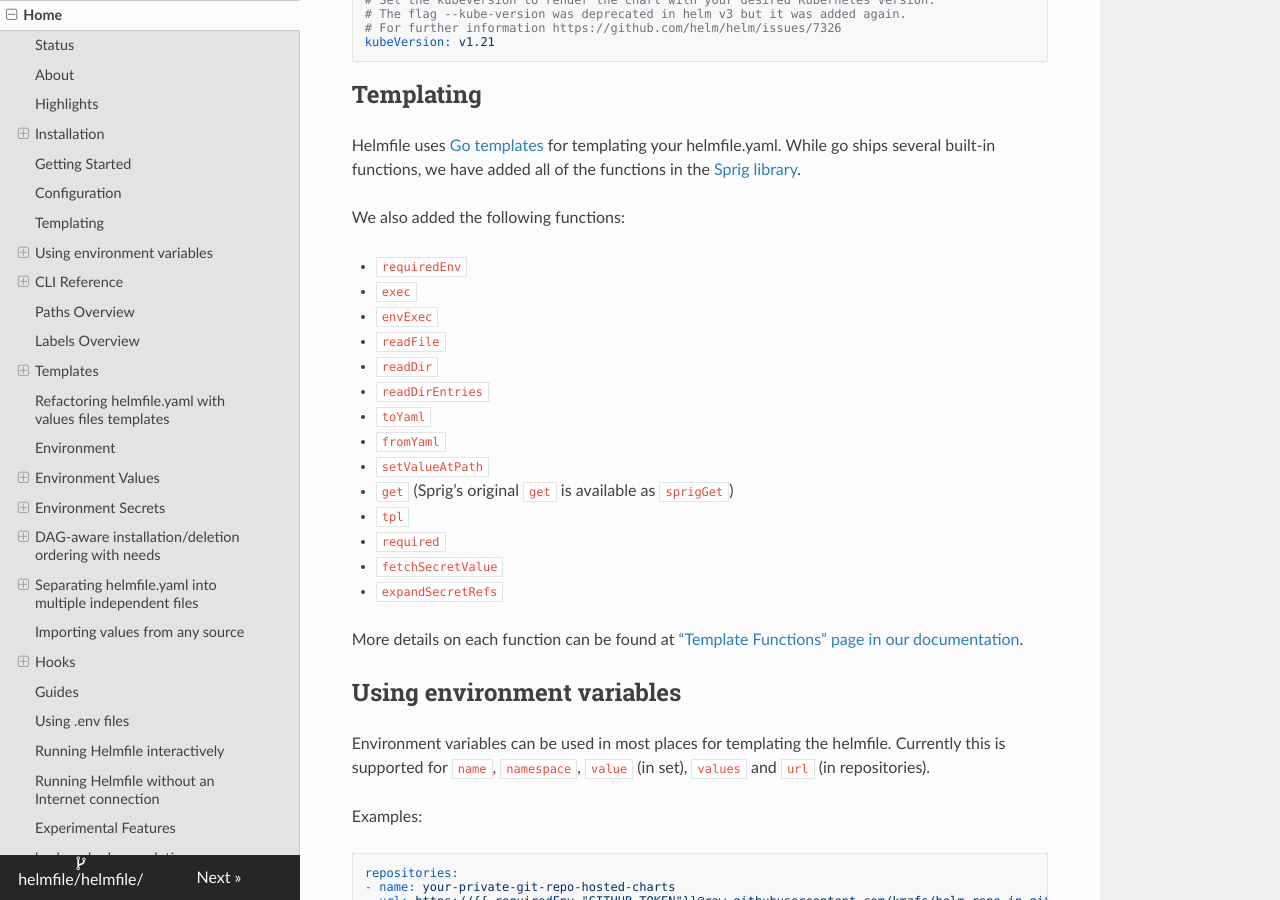
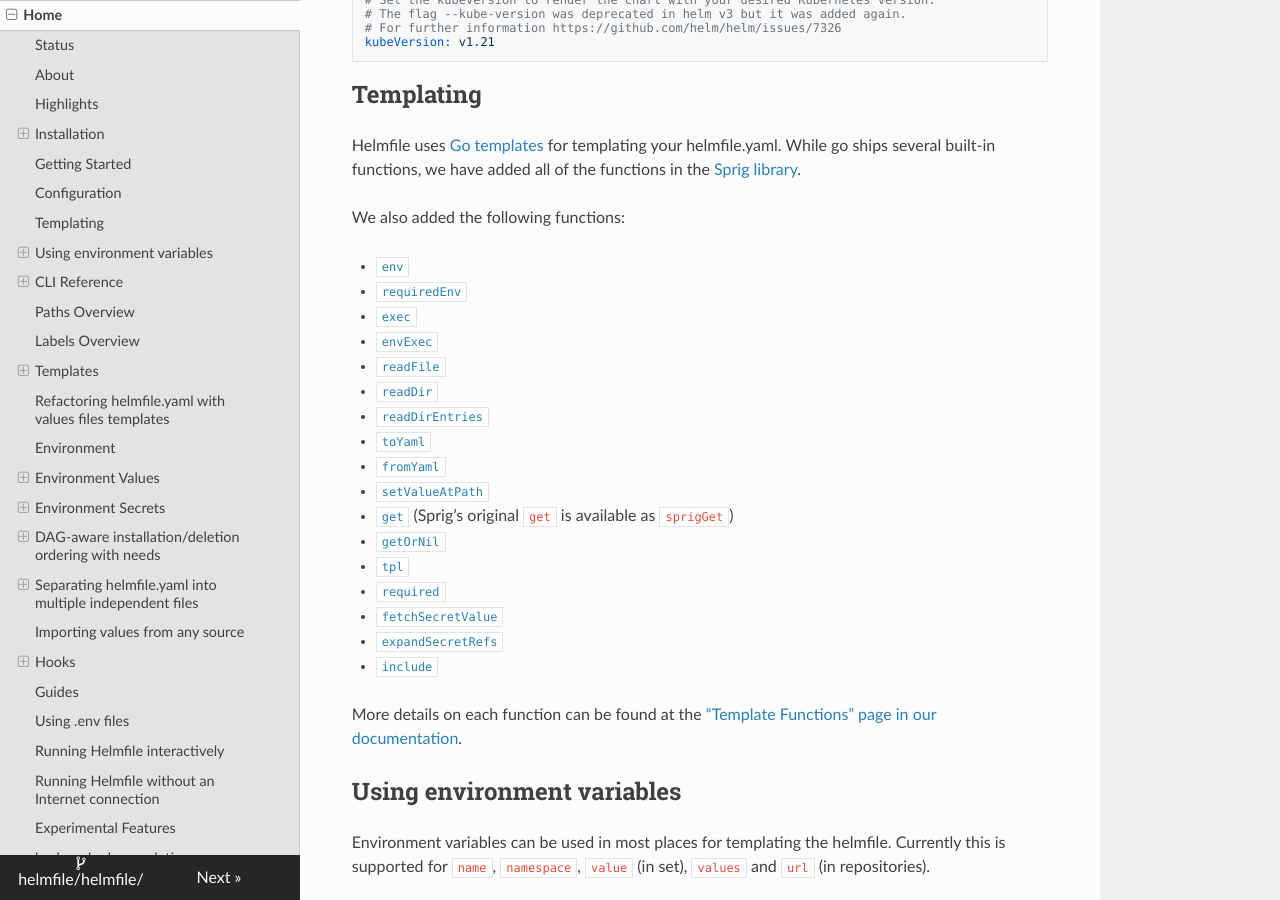
Before and after one commit to alex-tw-lam/helmfile, an MkDocs documentation site: the page built from docs/index.md, in a window 1280 px wide and 900 px high, scrolled down 7481 px. Built offline with MkDocs 1.6.1, drawn with Linux system fonts in a browser that asks for light colours; nearby versions of some CDN libraries.

Commit message:
chore(docs): Add missing template funcs  (#1201)

```diff
--- a/docs/index.md
+++ b/docs/index.md
@@ -463,22 +463,26 @@ Helmfile uses [Go templates](https://godoc.org/text/template) for templating you
 
 We also added the following functions:
 
-* `requiredEnv`
-* `exec`
-* `envExec`
-* `readFile`
-* `readDir`
-* `readDirEntries`
-* `toYaml`
-* `fromYaml`
-* `setValueAtPath`
-* `get` (Sprig's original `get` is available as `sprigGet`)
-* `tpl`
-* `required`
-* `fetchSecretValue`
-* `expandSecretRefs`
-
-More details on each function can be found at ["Template Functions" page in our documentation](templating_funcs.md).
+* [`env`](templating_funcs.md#env)
+* [`requiredEnv`](templating_funcs.md#requiredenv)
+* [`exec`](templating_funcs.md#exec)
+* [`envExec`](templating_funcs.md#envexec)
+* [`readFile`](templating_funcs.md#readfile)
+* [`readDir`](templating_funcs.md#readdir)
+* [`readDirEntries`](templating_funcs.md#readdirentries)
+* [`toYaml`](templating_funcs.md#toyaml)
+* [`fromYaml`](templating_funcs.md#fromyaml)
+* [`setValueAtPath`](templating_funcs.md#setvalueatpath)
+* [`get`](templating_funcs.md#get) (Sprig's original `get` is available as `sprigGet`)
+* [`getOrNil`](templating_funcs.md#getornil)
+* [`tpl`](templating_funcs.md#tpl)
+* [`required`](templating_funcs.md#required)
+* [`fetchSecretValue`](templating_funcs.md#fetchsecretvalue)
+* [`expandSecretRefs`](templating_funcs.md#expandsecretrefs)
+* [`include`](templating_funcs.md#include)
+
+More details on each function can be found at the ["Template Functions" page in our documentation](templating_funcs.md).
+
 
 ## Using environment variables
 
```
